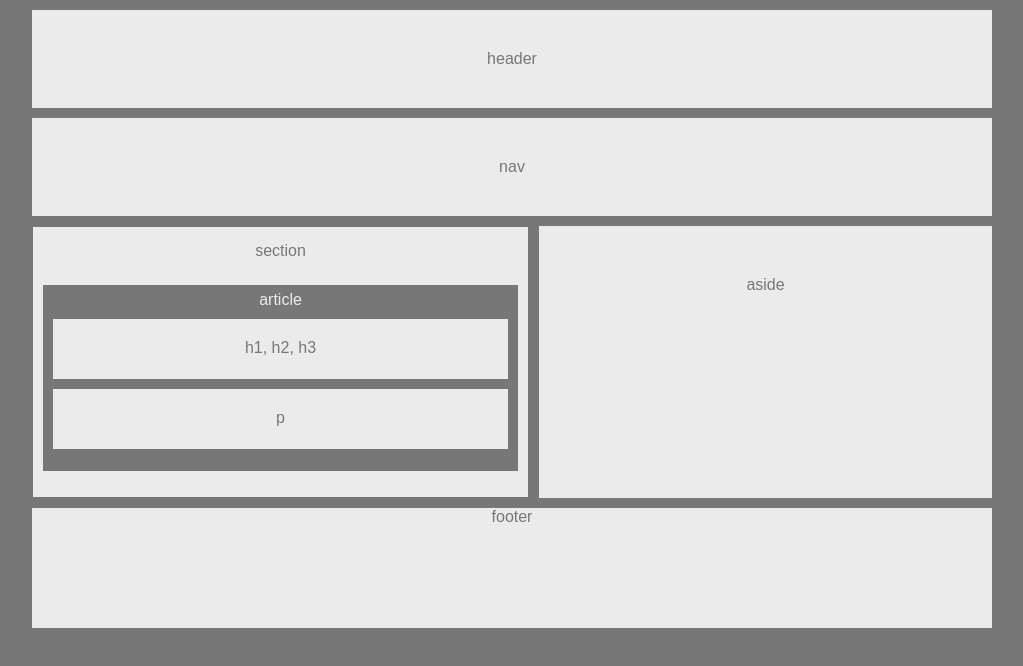
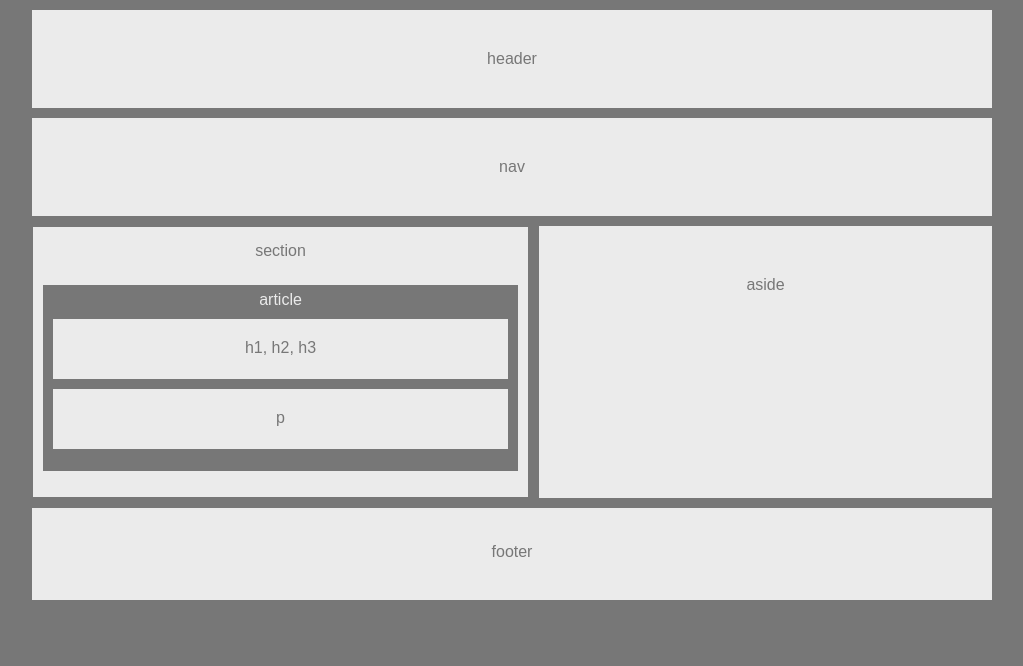
Before and after one commit to 314napple/HW-Wireframe, a plain HTML site: page index.html in a window 1280 px wide. Shown: the whole page, without its empty margins (128-1151 px from the left). Drawn offline with Linux system fonts and the light colour scheme.

Commit message:
correcting footer margin

```diff
--- a/style.css
+++ b/style.css
@@ -80,7 +80,8 @@ aside {
 /* sizing and styling the footer element */
 footer {
     clear: both;
-    height: 120px;
+    height: 57px;
+    padding-top: 35px;
     width: 100%;
     background-color: #ebebeb;
     color: #777;
```
